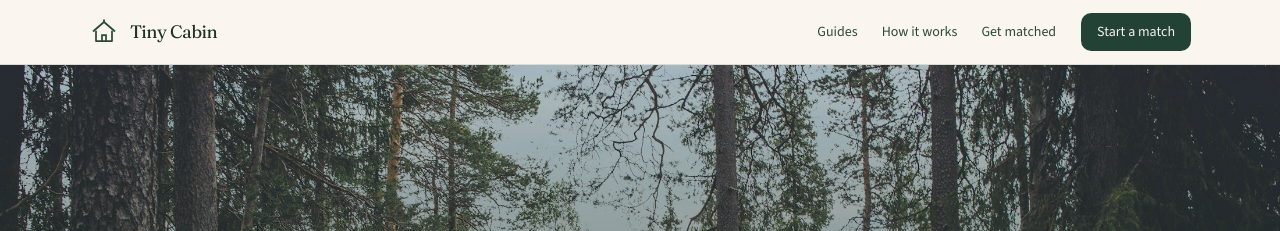
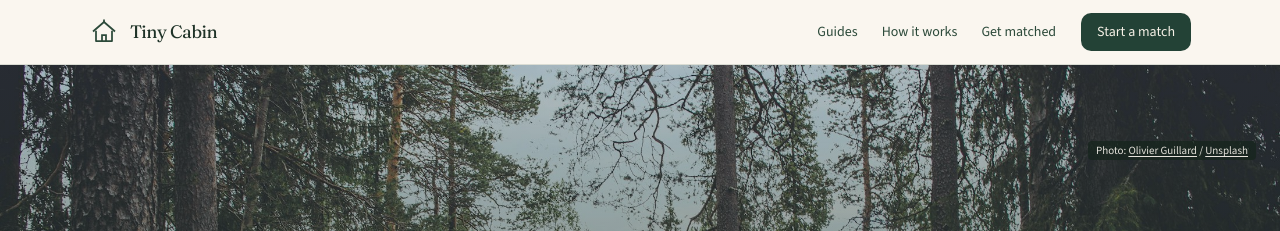
Before and after one commit to joshferguson3-alt/tinycabin-com, a Next.js app: page / in a window 1280 px wide. Shown: the top 231 px of the page. Built offline with nearby package versions, Linux system fonts and the light colour scheme.

Commit message:
Show Unsplash credits on the hero and guide articles
Lift the hero credit above the dark gradient and keep article captions
outside the cropped image frame so they are no longer clipped.

Co-authored-by: josh.ferguson3 <josh.ferguson3@gmail.com>

```diff
--- a/src/app/page.tsx
+++ b/src/app/page.tsx
@@ -1,6 +1,6 @@
 import Link from "next/link";
 import { Compass, LandPlot, ListChecks, Shield } from "lucide-react";
-import { CreditedImage } from "@/components/credited-image";
+import { CreditedImage, PhotoCredit } from "@/components/credited-image";
 import { GuideCard } from "@/components/guide-card";
 import { LeadForm } from "@/components/lead-form";
 import { buttonVariants } from "@/components/ui/button";
@@ -72,7 +72,7 @@ export default async function HomePage({
           photo={photos.heroForest}
           fill
           priority
-          credit="overlay"
+          credit="none"
           className="absolute inset-0"
           imgClassName="object-cover object-[50%_40%]"
           sizes="100vw"
@@ -81,7 +81,10 @@ export default async function HomePage({
           className="absolute inset-0 bg-gradient-to-t from-forest-950 via-forest-950/55 to-forest-950/25"
           aria-hidden
         />
-        <div className="relative mx-auto grid min-h-[78vh] w-full max-w-6xl content-end gap-10 px-4 py-16 sm:min-h-[86vh] sm:px-6 sm:py-24 lg:grid-cols-[1.2fr_0.8fr] lg:items-end">
+        <p className="absolute top-[4.75rem] right-4 z-20 rounded bg-forest-950/70 px-2 py-1 text-[11px] leading-none text-cream-50/90 sm:right-6">
+          <PhotoCredit photo={photos.heroForest} />
+        </p>
+        <div className="relative z-20 mx-auto grid min-h-[78vh] w-full max-w-6xl content-end gap-10 px-4 py-16 sm:min-h-[86vh] sm:px-6 sm:py-24 lg:grid-cols-[1.2fr_0.8fr] lg:items-end">
           <div>
             <p className="text-xs font-medium tracking-[0.18em] text-cream-100/75 uppercase">
               {site.domain}
--- a/src/components/credited-image.tsx
+++ b/src/components/credited-image.tsx
@@ -36,22 +36,40 @@ export function PhotoCredit({
 export function CreditedImage({
   photo,
   className,
+  frameClassName,
   imgClassName,
   sizes,
   priority = false,
   fill = false,
   credit = "overlay",
+  creditClassName,
 }: {
   photo: Photo;
   className?: string;
+  frameClassName?: string;
   imgClassName?: string;
   sizes: string;
   priority?: boolean;
   fill?: boolean;
   credit?: "overlay" | "below" | "none";
+  creditClassName?: string;
 }) {
   return (
-    <figure className={cn("relative overflow-hidden", className)}>
+    <figure
+      className={cn(
+        "relative",
+        fill && "h-full w-full",
+        credit !== "below" && "overflow-hidden",
+        className,
+      )}
+    >
+      <div
+        className={cn(
+          "relative overflow-hidden",
+          fill ? "absolute inset-0" : "h-full w-full",
+          frameClassName,
+        )}
+      >
         <Image
           src={photo.src}
           alt={`${photo.alt}. Photo by ${photo.photographer} on Unsplash.`}
@@ -61,15 +79,25 @@ export function CreditedImage({
           sizes={sizes}
           priority={priority}
           quality={priority ? 80 : 75}
-        className={cn("object-cover", fill ? "object-cover" : "h-full w-full", imgClassName)}
+          className={cn(
+            "object-cover",
+            fill ? "object-cover" : "h-full w-full",
+            imgClassName,
+          )}
         />
         {credit === "overlay" ? (
-        <figcaption className="absolute right-2 bottom-2 rounded bg-forest-950/75 px-2 py-1 text-[11px] leading-none text-cream-50/90">
+          <figcaption
+            className={cn(
+              "absolute right-2 bottom-2 z-10 rounded bg-forest-950/80 px-2 py-1 text-[11px] leading-none text-cream-50/95",
+              creditClassName,
+            )}
+          >
             <PhotoCredit photo={photo} />
           </figcaption>
         ) : null}
+      </div>
       {credit === "below" ? (
-        <figcaption className="mt-2 text-xs text-muted-foreground">
+        <figcaption className={cn("mt-2 text-xs text-muted-foreground", creditClassName)}>
           <PhotoCredit photo={photo} />
         </figcaption>
       ) : null}
--- a/src/components/guide-article.tsx
+++ b/src/components/guide-article.tsx
@@ -43,7 +43,8 @@ export function GuideArticle({
       <p className="mt-3 text-sm text-muted-foreground">Updated {formatted}</p>
       <CreditedImage
         photo={guide.photo}
-        className="mt-8 aspect-[16/9] rounded-2xl"
+        className="mt-8"
+        frameClassName="aspect-[16/9] rounded-2xl"
         sizes="(min-width: 768px) 48rem, 100vw"
         priority
         credit="below"
```
Lines whose indentation alone changed are shown as unchanged.
